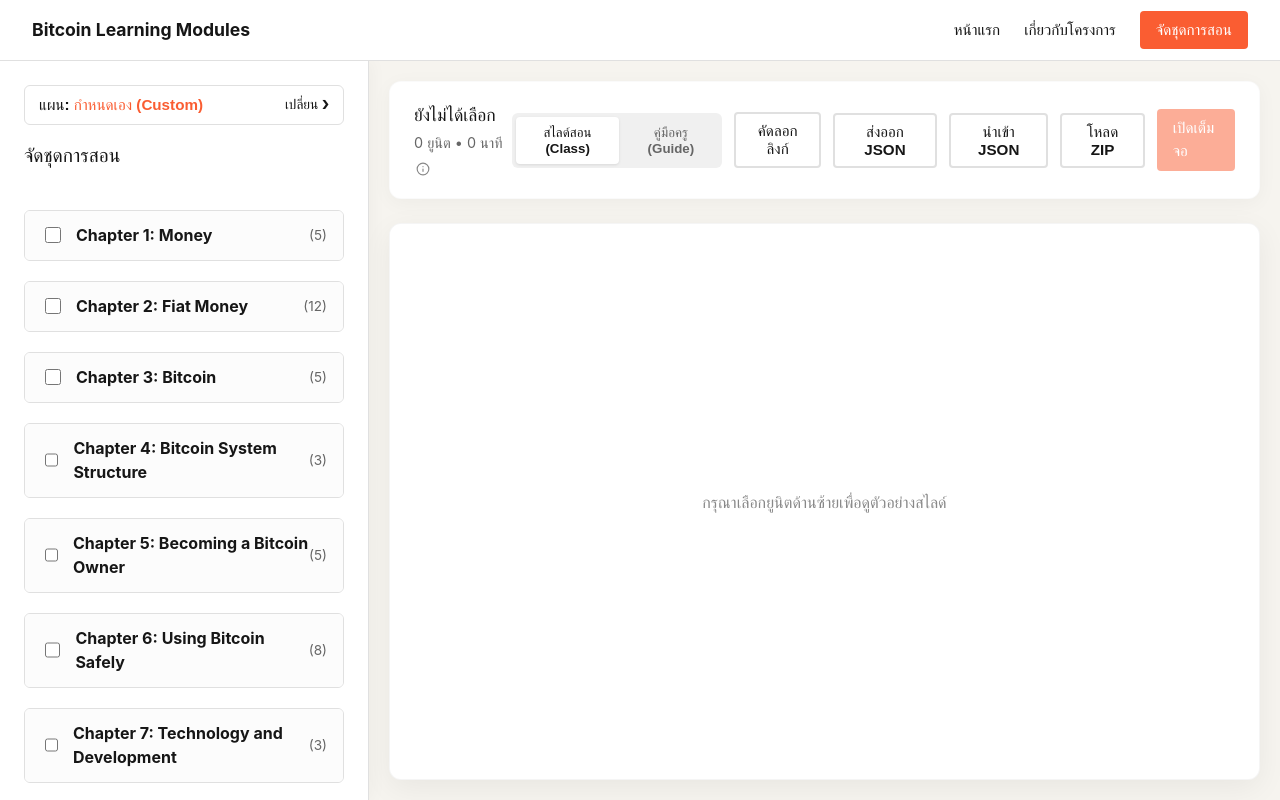
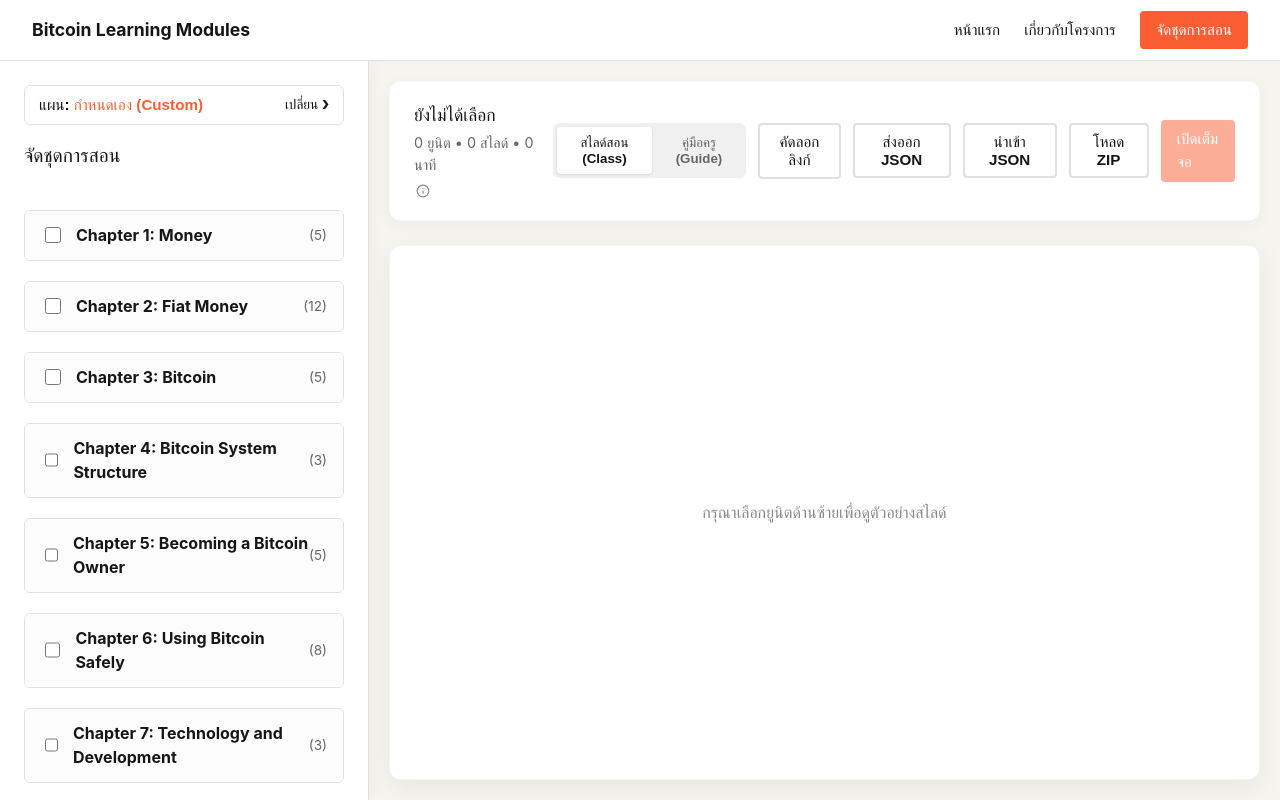
Before and after one commit to Khing021/BitcoinLearningModules-website, a React (Vite) app in the folder website/: page /builder in a window 1280 px wide. Built offline with nearby package versions, Linux system fonts and the light colour scheme.

Commit message:
feat: show total slide count alongside units and duration in builder

```diff
--- a/website/src/pages/Builder.tsx
+++ b/website/src/pages/Builder.tsx
@@ -140,6 +140,10 @@ export default function Builder({ release }: { release: Release }) {
   const totalMinutes = release.units
     .filter(u => selectedUnits.includes(u.unitId))
     .reduce((sum, u) => sum + u.durationMinutes, 0);
+
+  const totalSlides = release.units
+    .filter(u => selectedUnits.includes(u.unitId))
+    .reduce((sum, u) => sum + (u.slideCount || 1), 0);
 
   // Group by chapter (fallback to "บทเรียนทั้งหมด" if undefined)
   const groupedUnits = release.units.reduce((acc, unit) => {
@@ -288,7 +292,7 @@ export default function Builder({ release }: { release: Release }) {
           <div className="summary">
             <h3>{selectedUnits.length > 0 ? 'ชุดที่เลือก' : 'ยังไม่ได้เลือก'}</h3>
             <p>
-              <span>{selectedUnits.length} ยูนิต • {formatDuration(totalMinutes)}</span>
+              <span>{selectedUnits.length} ยูนิต • {totalSlides} สไลด์ • {formatDuration(totalMinutes)}</span>
               <span className="info-tooltip-wrapper">
                 <button
                   type="button"
```
